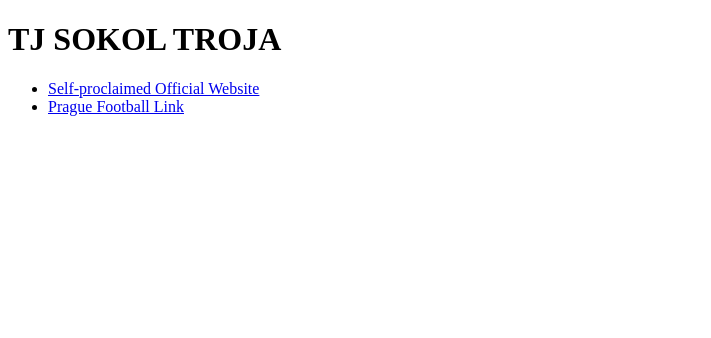
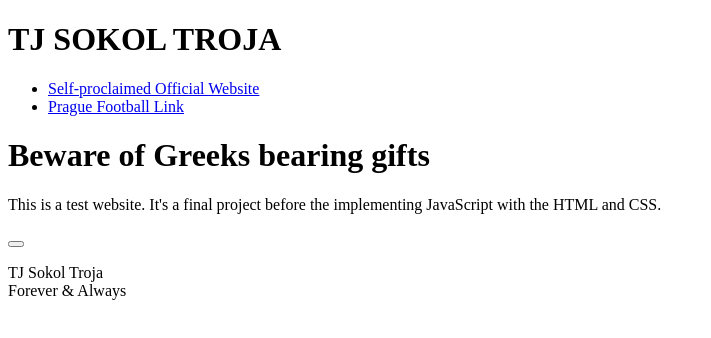
Before and after one commit to TeddyTheKing/Landing-page, a plain HTML site: page index.html in a window 1280 px wide. Shown: the whole page, without its empty margins (0-711 px from the left). Drawn offline with Linux system fonts and the light colour scheme.

Commit message:
Expanse the html from work

```diff
--- a/index.html
+++ b/index.html
@@ -15,5 +15,23 @@
                 <li><a href="https://www.fotbalpraha.cz/tym/1-telocvicna-jednota-sokol-troja">Prague Football Link</a></li>
             </ul>
         </div>
+        <div class="hero">
+            <h1>Beware of Greeks bearing gifts</h1>
+            <p>This is a test website. It's a final project before the implementing JavaScript with the HTML and CSS.</p>
+            <button></button>
+        </div>
+        <div class="cards">
+
+        </div>
+        <div class="quote">
+
+        </div>
+        <div class="reg">
+
+        </div>
+        <div class="footer">
+            <p>TJ Sokol Troja<br>
+            Forever & Always</p>
+        </div>
     </body>
 </html>
```
